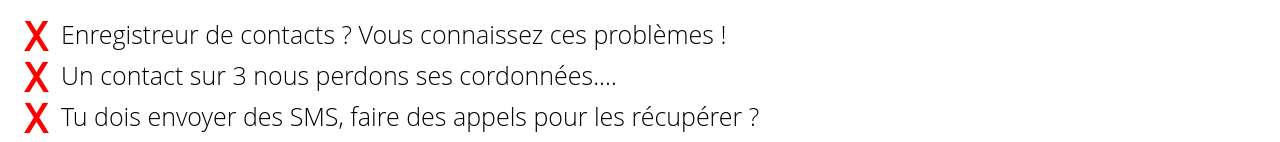
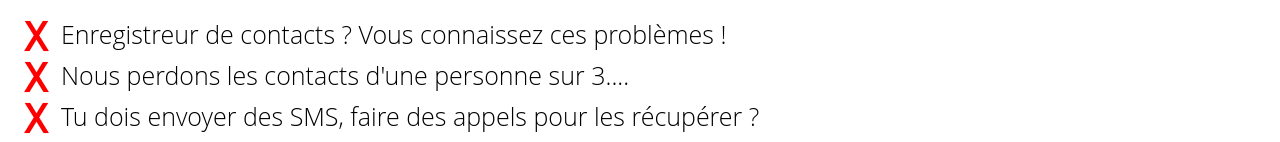
Before and after one commit to Hedi1312/GestionnaireContact, an Angular app in the folder frontend/: page / in a window 1280 px wide. Shown: the part 658-800 px from the top of the page. Built offline with nearby package versions, Linux system fonts and the light colour scheme.

Commit message:
changement text

```diff
--- a/frontend/src/app/composants/accueil/accueil.component.html
+++ b/frontend/src/app/composants/accueil/accueil.component.html
@@ -8,7 +8,7 @@
                 <h2>Un site fait pour vous ,  Sauvgarder vos contacts en un seul click</h2>
 
                 <p>Totalement gratuit.</p>
-                <a routerLink="/contact-list" class="btn btn-primary" >S'inscrire</a>
+                <a routerLink="/inscription" class="btn btn-primary" >S'inscrire</a>
             </div>
     </section>
     <br>
@@ -16,7 +16,7 @@
       <img [src]="croix" alt="" />
       <p id="p1">Enregistreur de contacts ? Vous connaissez ces problèmes !</p>
       <img [src]="croix" alt="" />
-      <p>Un contact sur 3 nous perdons ses cordonnées....</p>
+      <p> Nous perdons les contacts d'une personne sur 3....</p>
       <img [src]="croix" alt="" />
       <p>Tu dois envoyer des SMS, faire des appels pour les récupérer ? </p>
     </div>
```
